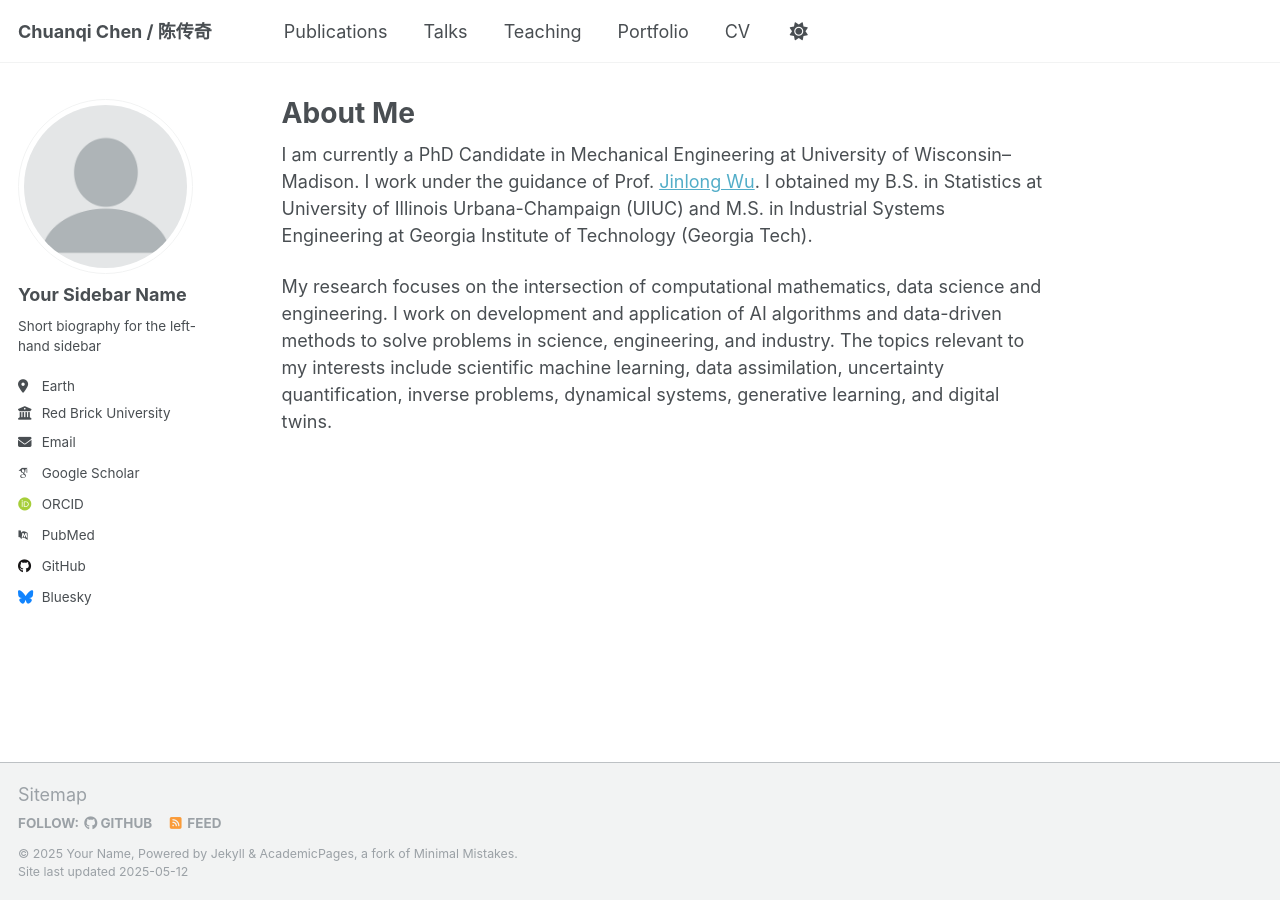
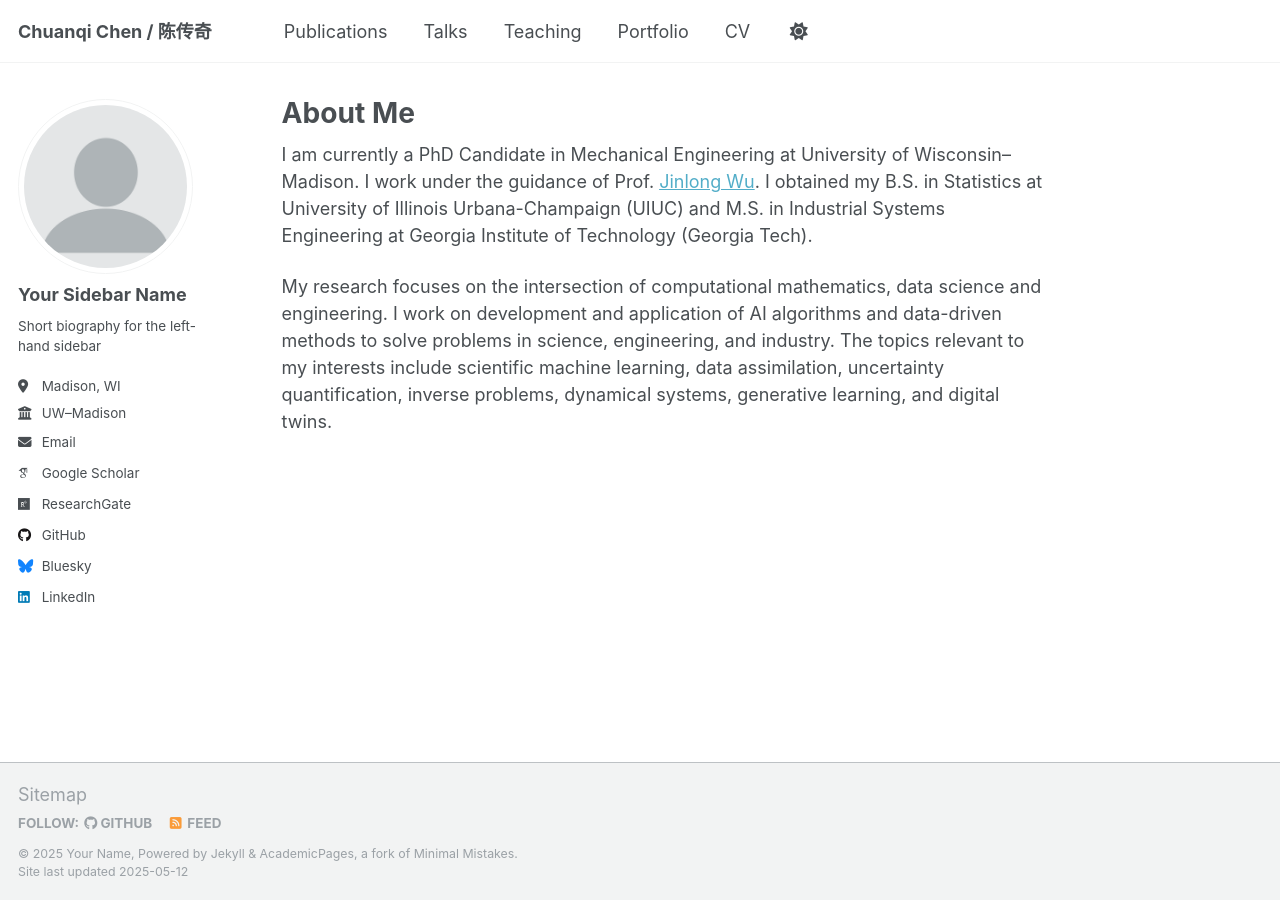
Before and after one commit to Chuanqi-Chen/Chuanqi-Chen.github.io, a Jekyll site: the page built from _pages/about.md, in a window 1280 px wide. Built offline with Jekyll 4.4.1, drawn with Linux system fonts in a browser that asks for light colours; some web fonts are replaced.

Commit message:
Update _config.yml

```diff
--- a/_config.yml
+++ b/_config.yml
@@ -26,27 +26,27 @@ author:
   name             : "Your Sidebar Name"
   pronouns         : # example: "she/her"
   bio              : "Short biography for the left-hand sidebar"
-  location         : "Earth"
-  employer         : "Red Brick University"
+  location         : "Madison, WI"
+  employer         : "UW–Madison"
   uri              : # URL
-  email            : "none@example.org"
+  email            : "cchen656@wisc.edu"
 
   # Academic websites
   academia         : # URL
   arxiv            : # URL - Update with the correct link to your profile
-  googlescholar    : "https://scholar.google.com/citations?user=PS_CX0AAAAAJ"
+  googlescholar    : "https://scholar.google.com/citations?user=9_DGX5cAAAAJ&hl=en"
   impactstory      : # URL
-  orcid            : "http://orcid.org/yourorcidurl"
+  orcid            : # URL
   semantic         : # URL
-  pubmed           : "https://www.ncbi.nlm.nih.gov/pubmed/?term=john+snow"
-  researchgate     : # URL
+  pubmed           : # URL
+  researchgate     : "https://www.researchgate.net/profile/Chuanqi-Chen-4?ev=hdr_xprf"
   scopus           : # URL
 
   # Repositories and software development
   bitbucket        : # Username - Update with your username on the site
   codepen          : # Username
   dribbble         : # Username
-  github           : "academicpages"
+  github           : "https://github.com/ChuanqiChenCC"
   kaggle           : # Username
   stackoverflow    : # User number or user number and name (i.e., use "1" or "1/jeff-atwood")
 
@@ -60,7 +60,7 @@ author:
   keybase          : # Username
   instagram        : # Username
   lastfm           : # Username
-  linkedin         : # Username
+  linkedin         : "https://www.linkedin.com/in/chuanqi-chen-137014152/"
   mastodon         : # URL
   medium           : # URL
   pinterest        : # Username
```
